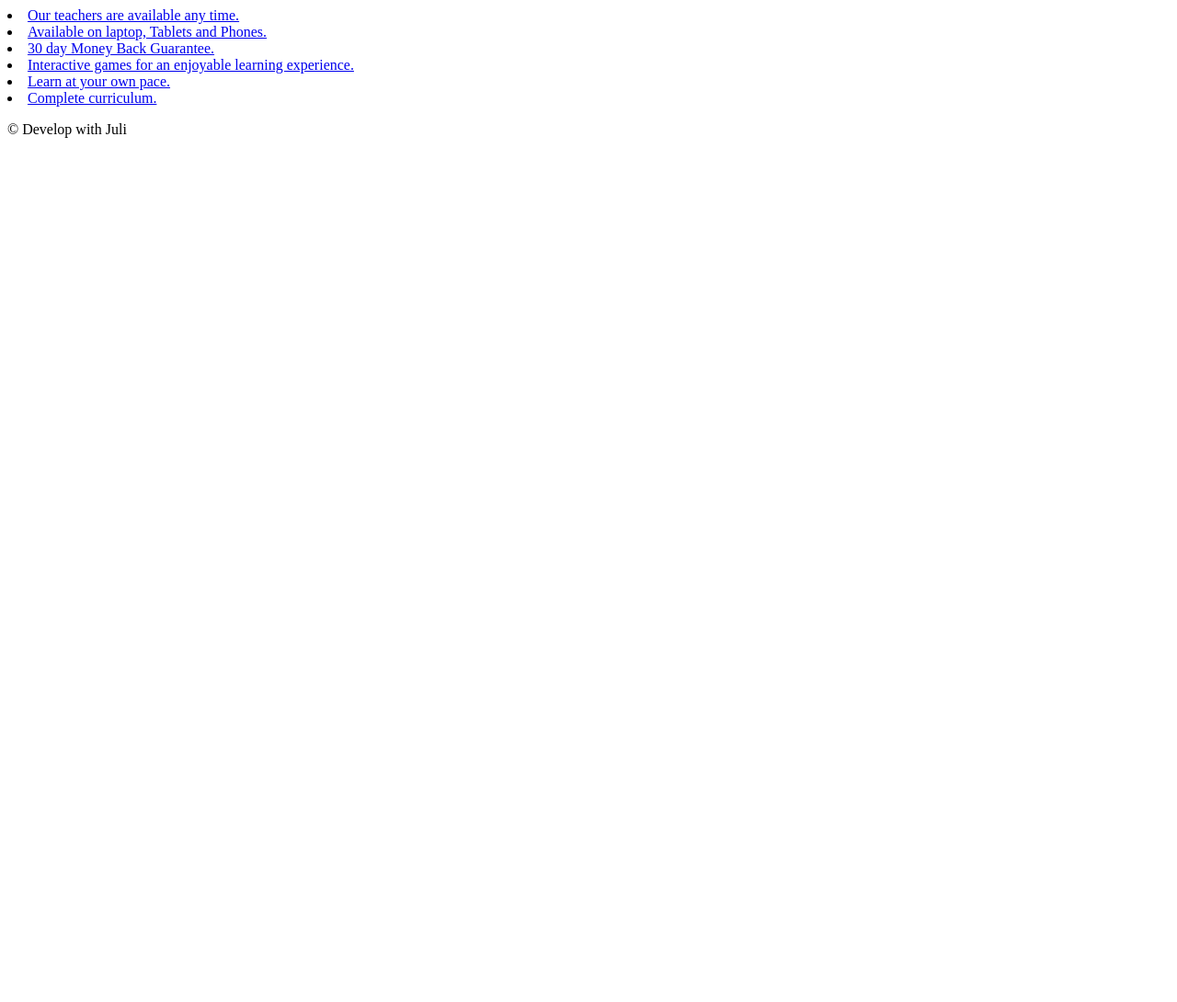
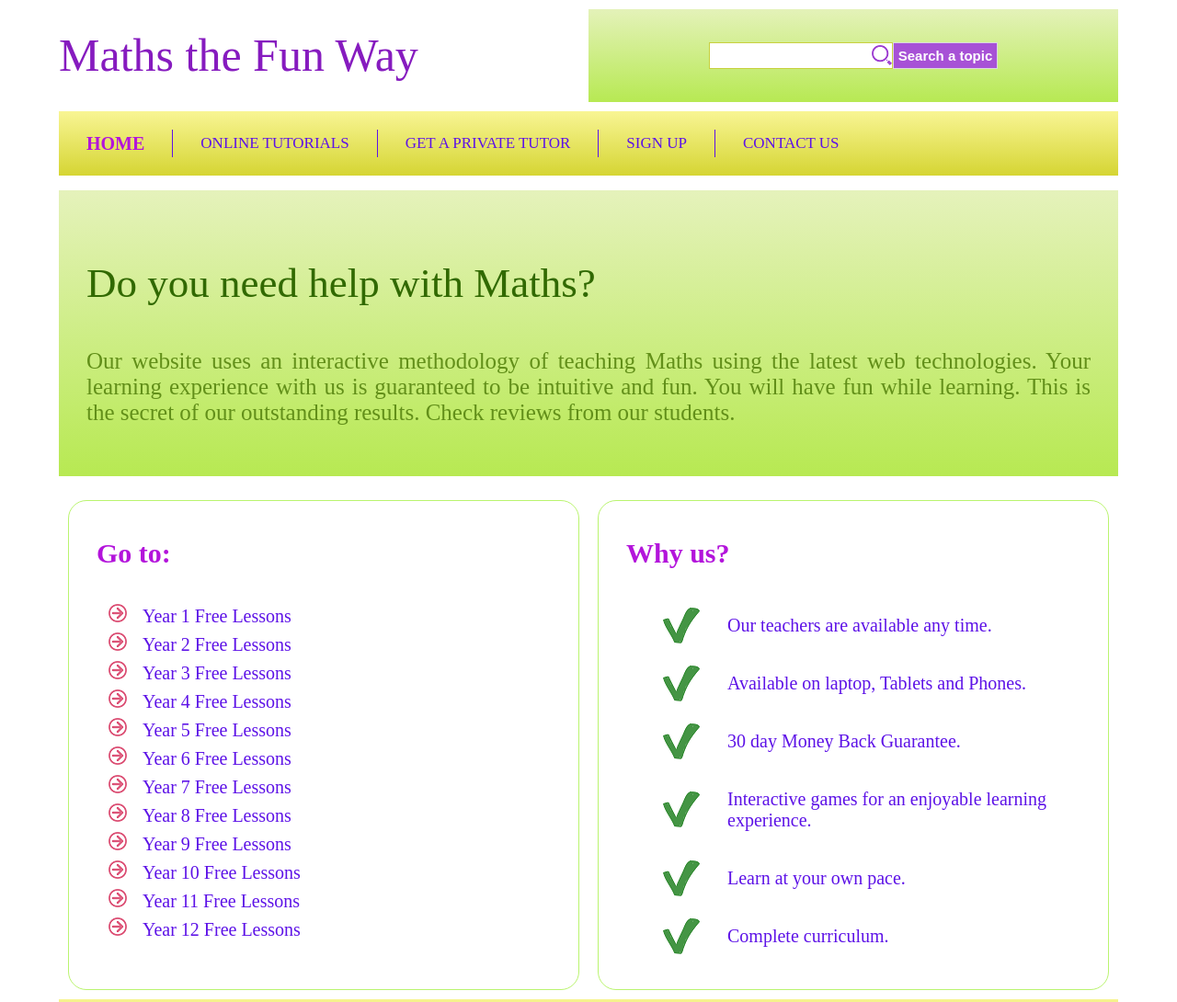
Before and after one commit to julikhosla/FlexWebsite, a plain HTML site: page index.html in a window 1280 px wide. Shown: the top 1090 px of the page at 92% size. Before the commit the page ends 800 px from the top, so only its background shows below. Drawn offline with Linux system fonts and the light colour scheme.

Commit message:
Update index.html
updated

```diff
--- a/index.html
+++ b/index.html
@@ -1,4 +1,68 @@
+<!--index.html-->
+<!DOCTYPE html>
+<html>
 
+<head>
+    <meta charset="utf-8">
+    <title>Maths Website</title>
+    <meta name="viewport" content="width=device-width, initial-scale=1.0, user-scalable=yes">
+    <link rel="stylesheet" href="styling.css">
+</head>
+
+<body>
+    <div id="container">
+        <div id="header">
+            <div id="brand">
+                <h1><a href="#">Maths the Fun Way</a></h1>
+            </div>
+            <div id="searchBox">
+                <form method="get">
+                    <input type="text" class="text">
+                    <input type="submit" value="Search a topic" class="submit">
+                </form>
+            </div>
+            <div class="clear">
+
+            </div>
+        </div>
+        <div id="menu">
+            <a href="#" class="active">Home</a>
+            <a href="#">Online Tutorials</a>
+            <a href="#">Get a private tutor</a>
+            <a href="#">Sign up</a>
+            <a href="#">Contact us</a>
+
+        </div>
+        <div id="introduction">
+            <h3>Do you need help with Maths?</h3>
+            <p>Our website uses an interactive methodology of teaching Maths using the latest web technologies. Your
+                learning experience with us is guaranteed to be intuitive and fun. You will have fun while learning.
+                This is the secret of our outstanding results. Check reviews from our students.</p>
+        </div>
+        <div class="sidebars">
+            <div class="sidebarwrapper">
+                <div id="leftsidebar" class="sidebar">
+                    <h3>Go to:</h3>
+                    <ul>
+                        <li><a href="#">Year 1 Free Lessons</a></li>
+                        <li><a href="#">Year 2 Free Lessons</a></li>
+                        <li><a href="#">Year 3 Free Lessons</a></li>
+                        <li><a href="#">Year 4 Free Lessons</a></li>
+                        <li><a href="#">Year 5 Free Lessons</a></li>
+                        <li><a href="#">Year 6 Free Lessons</a></li>
+                        <li><a href="#">Year 7 Free Lessons</a></li>
+                        <li><a href="#">Year 8 Free Lessons</a></li>
+                        <li><a href="#">Year 9 Free Lessons</a></li>
+                        <li><a href="#">Year 10 Free Lessons</a></li>
+                        <li><a href="#">Year 11 Free Lessons</a></li>
+                        <li><a href="#">Year 12 Free Lessons</a></li>
+                    </ul>
+                </div>
+            </div>
+            <div class="sidebarwrapper">
+                <div id="rightsidebar" class="sidebar">
+                    <h3>Why us?</h3>
+                    <ul>
                         <li><a href="#">Our teachers are available any time.</a></li>
                         <li><a href="#">Available on laptop, Tablets and Phones.</a></li>
                         <li><a href="#">30 day Money Back Guarantee.</a></li>
```
